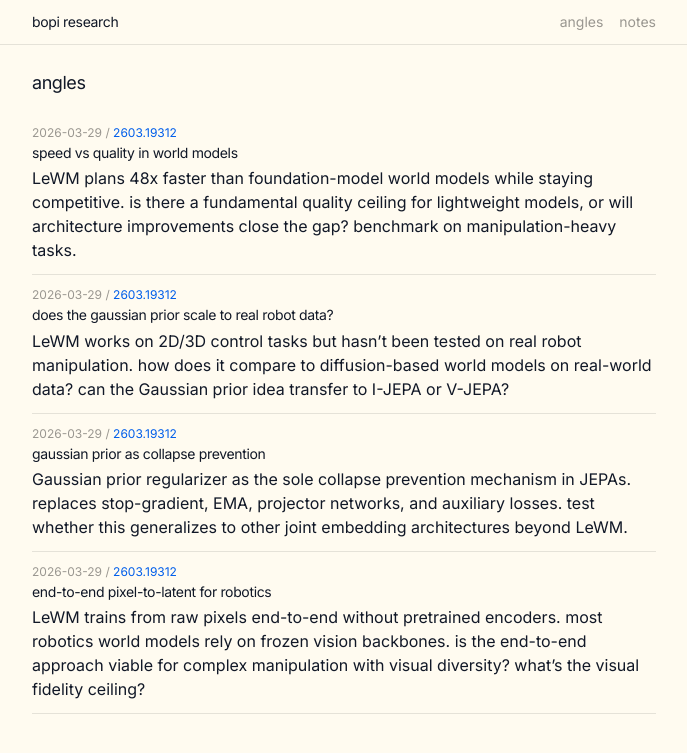
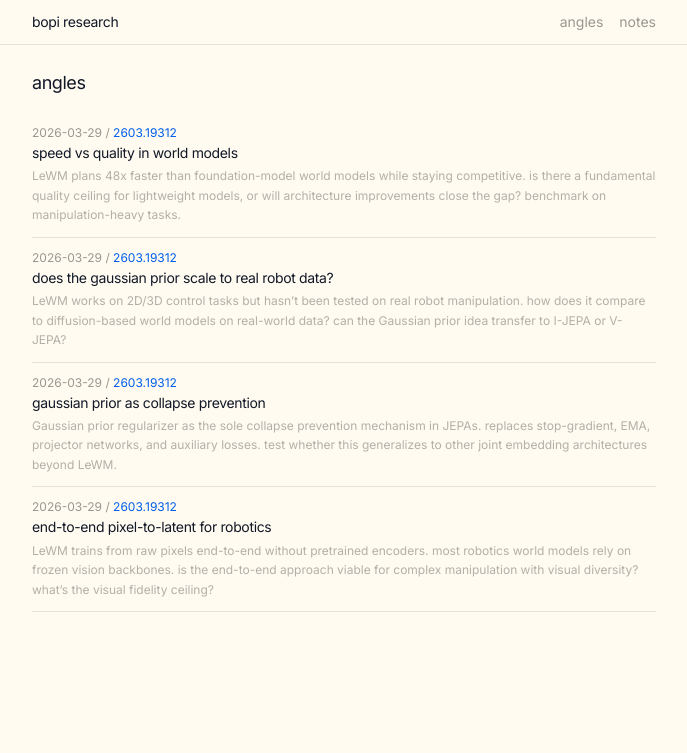
Before and after one commit to bopi-bot/bopi-research, a Jekyll site: the page built from angles.html, in a window 1280 px wide. Shown: the top 753 px of the page, without its empty margins (296-983 px from the left). Built offline with Jekyll 4.4.1, drawn with Linux system fonts in a browser that asks for light colours; nearby versions of some CDN libraries.

Commit message:
strip markdown p tags from note/angle content to fix sizing

```diff
--- a/angles.html
+++ b/angles.html
@@ -14,7 +14,7 @@ permalink: /angles/
 <div class="py-3 border-b border-black/10">
   <p class="text-xs text-black/40 mb-0.5">{{ angle.date | date: '%Y-%m-%d' }} / <a href="/bopi-research/papers/{{ angle.source }}/" class="text-bolt hover:opacity-70">{{ angle.source }}</a></p>
   <p class="text-sm font-normal lowercase tracking-tight leading-snug">{{ angle.title }}</p>
-  <p class="text-xs text-black/30 leading-relaxed mt-1">{{ angle.content }}</p>
+  <p class="text-xs text-black/30 leading-relaxed mt-1">{{ angle.content | remove: '<p>' | remove: '</p>' }}</p>
 </div>
 {% endfor %}
 {% endif %}
@@ -25,7 +25,7 @@ permalink: /angles/
 <div class="py-3 border-b border-black/10">
   <p class="text-xs text-black/40 mb-0.5">{{ angle.date | date: '%Y-%m-%d' }} / <a href="/bopi-research/papers/{{ angle.source }}/" class="text-bolt hover:opacity-70">{{ angle.source }}</a></p>
   <p class="text-sm font-normal lowercase tracking-tight leading-snug">{{ angle.title }}</p>
-  <p class="text-xs text-black/30 leading-relaxed mt-1">{{ angle.content }}</p>
+  <p class="text-xs text-black/30 leading-relaxed mt-1">{{ angle.content | remove: '<p>' | remove: '</p>' }}</p>
 </div>
 {% endfor %}
 {% endif %}
--- a/notes.html
+++ b/notes.html
@@ -11,7 +11,7 @@ permalink: /notes/
 <div class="py-3 border-b border-black/10">
   <p class="text-xs text-black/40 mb-0.5">{{ note.date | date: '%Y-%m-%d' }} / <a href="/bopi-research/papers/{{ note.source }}/" class="text-bolt hover:opacity-70">{{ note.source }}</a> / {{ note.type }}</p>
   <p class="text-sm font-normal lowercase tracking-tight leading-snug">{{ note.title }}</p>
-  <p class="text-xs text-black/30 leading-relaxed mt-1">{{ note.content }}</p>
+  <p class="text-xs text-black/30 leading-relaxed mt-1">{{ note.content | remove: '<p>' | remove: '</p>' }}</p>
 </div>
 {% endfor %}
 
```
